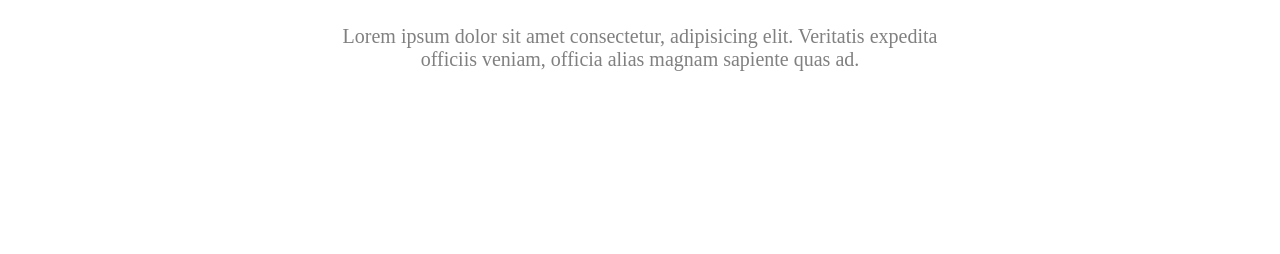
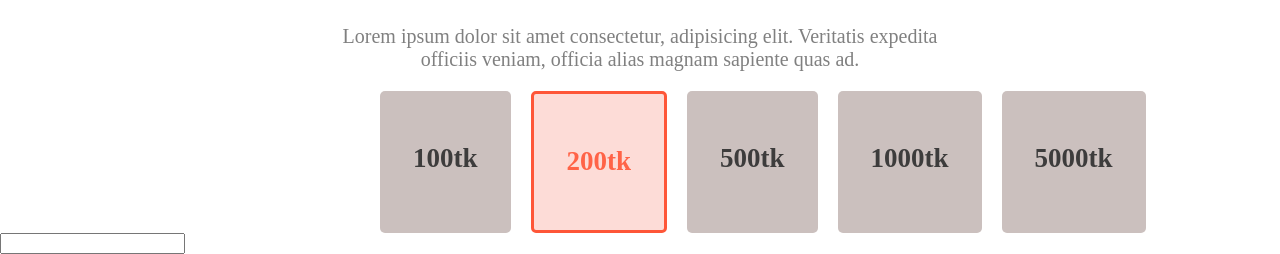
Before and after one commit to ummelaboni/donate-today, a plain HTML site: page index.html in a window 1280 px wide. Shown: the part 871-1125 px from the top of the page. Before the commit the page ends 962 px from the top, so only its background shows below. Drawn offline with Linux system fonts and the light colour scheme.

Commit message:
div added

```diff
--- a/index.html
+++ b/index.html
@@ -29,11 +29,36 @@
         </div>
     </section>
     <section class="second-part">
-        <h2 id="head2">Donate <span id="today">Today</span></h2>
-        <p id="head2para">Lorem ipsum dolor sit amet consectetur, adipisicing elit. Veritatis expedita <br> officiis
-            veniam, officia
-            alias
-            magnam sapiente quas ad.</p>
+        <div>
+            <h2 id="head2">Donate <span id="today">Today</span></h2>
+            <p id="head2para">Lorem ipsum dolor sit amet consectetur, adipisicing elit. Veritatis expedita <br> officiis
+                veniam, officia
+                alias
+                magnam sapiente quas ad.</p>
+        </div>
+    </section>
+    <section>
+        <div class="money">
+            <div class="lineitems">
+                <h2>100tk</h2>
+            </div>
+            <div id="highlighted">
+                <h2>200tk</h2>
+            </div>
+            <div class="lineitems">
+                <h2>500tk</h2>
+            </div>
+            <div class="lineitems">
+                <h2>1000tk</h2>
+            </div>
+            <div class="lineitems">
+                <h2>5000tk</h2>
+            </div>
+        </div>
+    </section>
+    <section class="line">
+        <input type="amount" name="TK" id="">
+        <hr">
     </section>
 
 </body>
--- a/style.css
+++ b/style.css
@@ -68,3 +68,33 @@ body {
     font-size: 20px;
     font-weight: 400;
 }
+
+.money {
+    display: flex;
+    margin-left: 360px;
+}
+
+.lineitems {
+    margin-left: 20px;
+    background-color: rgb(203, 192, 190);
+    padding: 30px 33px;
+    font-size: 18px;
+    font-weight: 800;
+    border-radius: 5px;
+    color: rgb(61, 60, 60);
+}
+
+#highlighted {
+    color: tomato;
+    margin-left: 20px;
+    background-color: rgb(253, 220, 215);
+    padding: 30px 33px;
+    font-size: 18px;
+    font-weight: 800;
+    border: 3px solid rgb(254, 86, 56);
+    border-radius: 5px;
+}
+
+.line {
+    width: 50%;
+}
```
